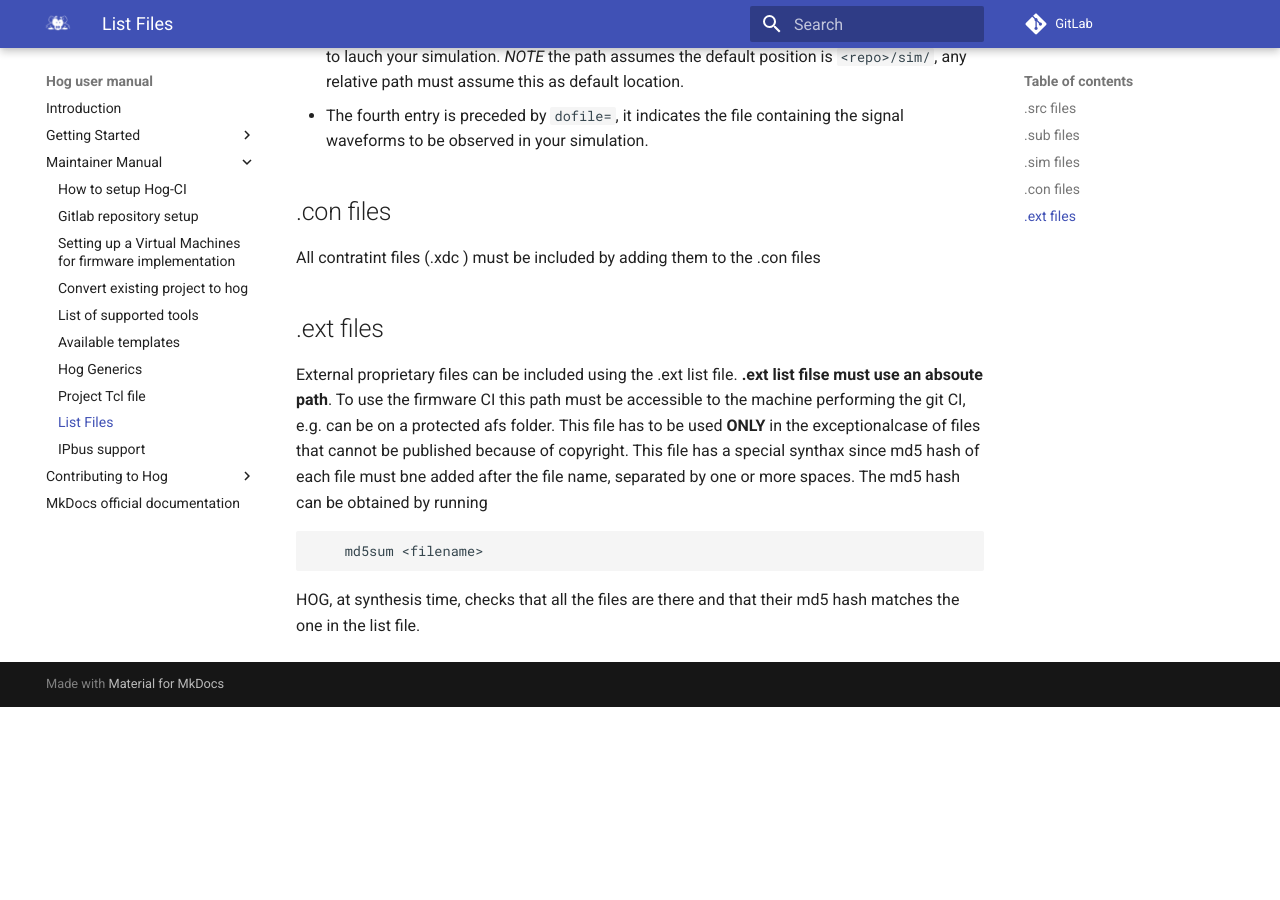
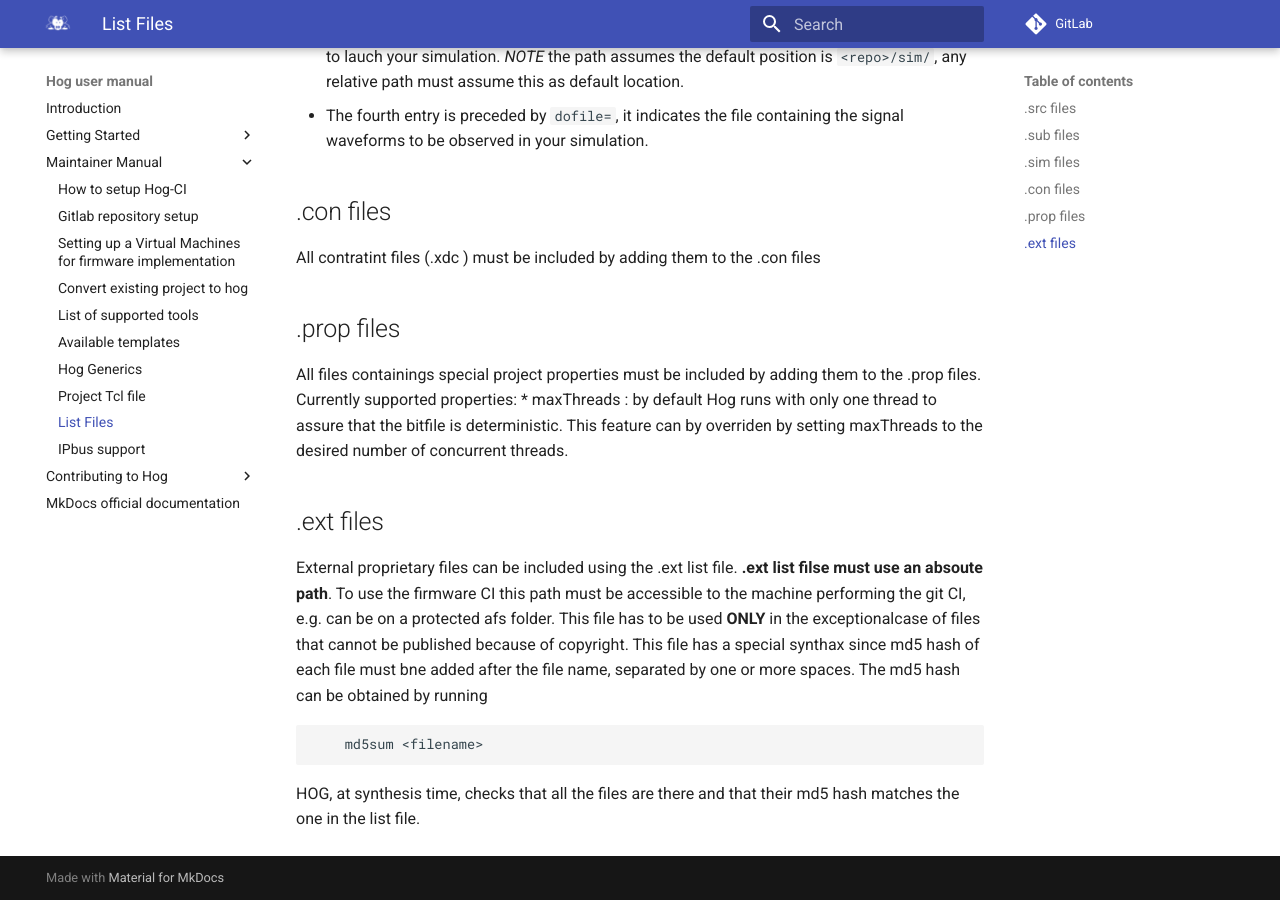
Before and after one commit to Hog-CERN/Hog, an MkDocs documentation site: the page built from docs/02-Maintainer-Manual/09-List-files.md, in a window 1280 px wide and 900 px high, scrolled down 1517 px. Built offline with MkDocs 1.6.1 and Material for MkDocs 9.7.7, drawn with Linux system fonts in a browser that asks for light colours; before the commit the page ends 2224 px from its top, so only the background shows below that.

Commit message:
Added some documentation

```diff
--- a/docs/02-Maintainer-Manual/09-List-files.md
+++ b/docs/02-Maintainer-Manual/09-List-files.md
@@ -63,6 +63,12 @@ Each line in these files has the following synthax:
 
 All contratint files (.xdc ) must be included by adding them to the .con files
 
+## .prop files
+
+All files containings special project properties must be included by adding them to the .prop files.
+Currently supported properties:
+* maxThreads : by default Hog runs with only one thread to assure that the bitfile is deterministic. This feature can by overriden by setting maxThreads to the desired number of concurrent threads.
+
 ## .ext files
 
 External proprietary files can be included using the .ext list file.
```
